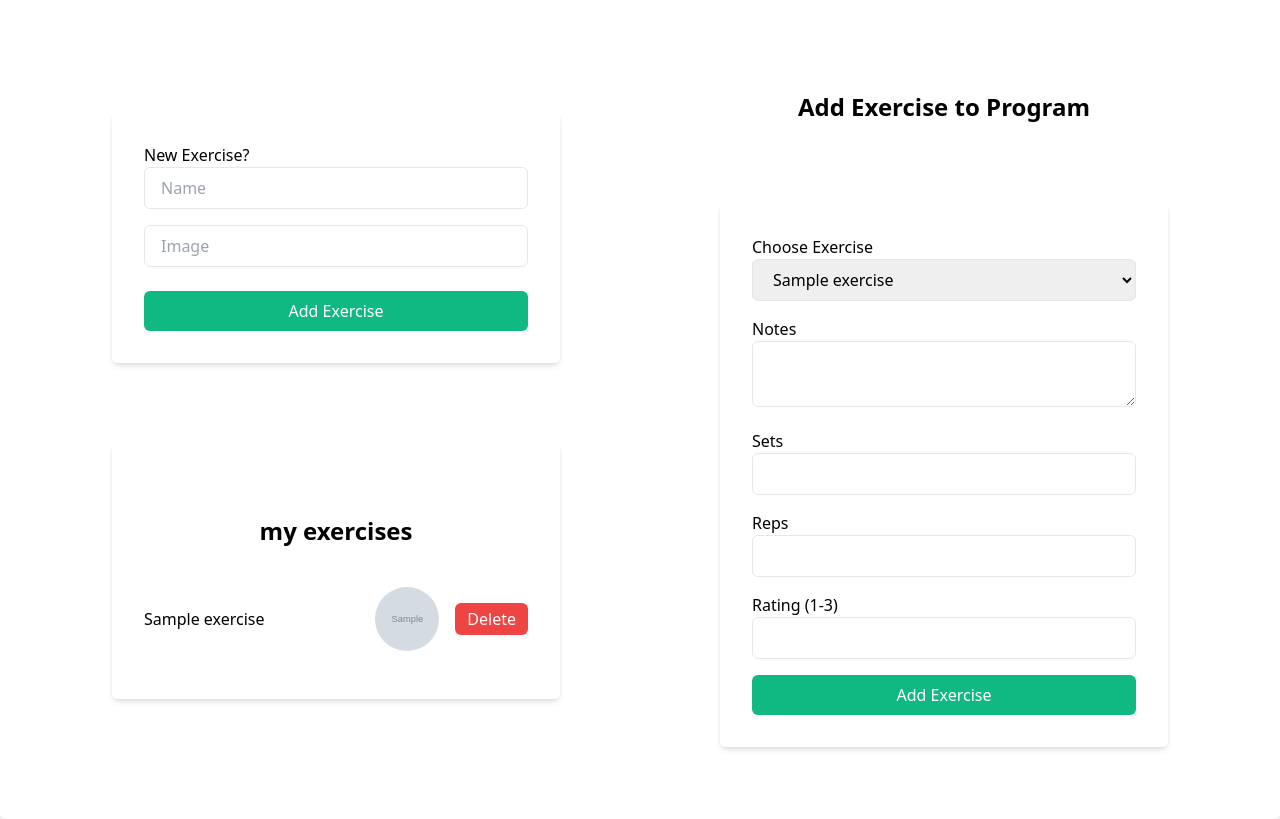
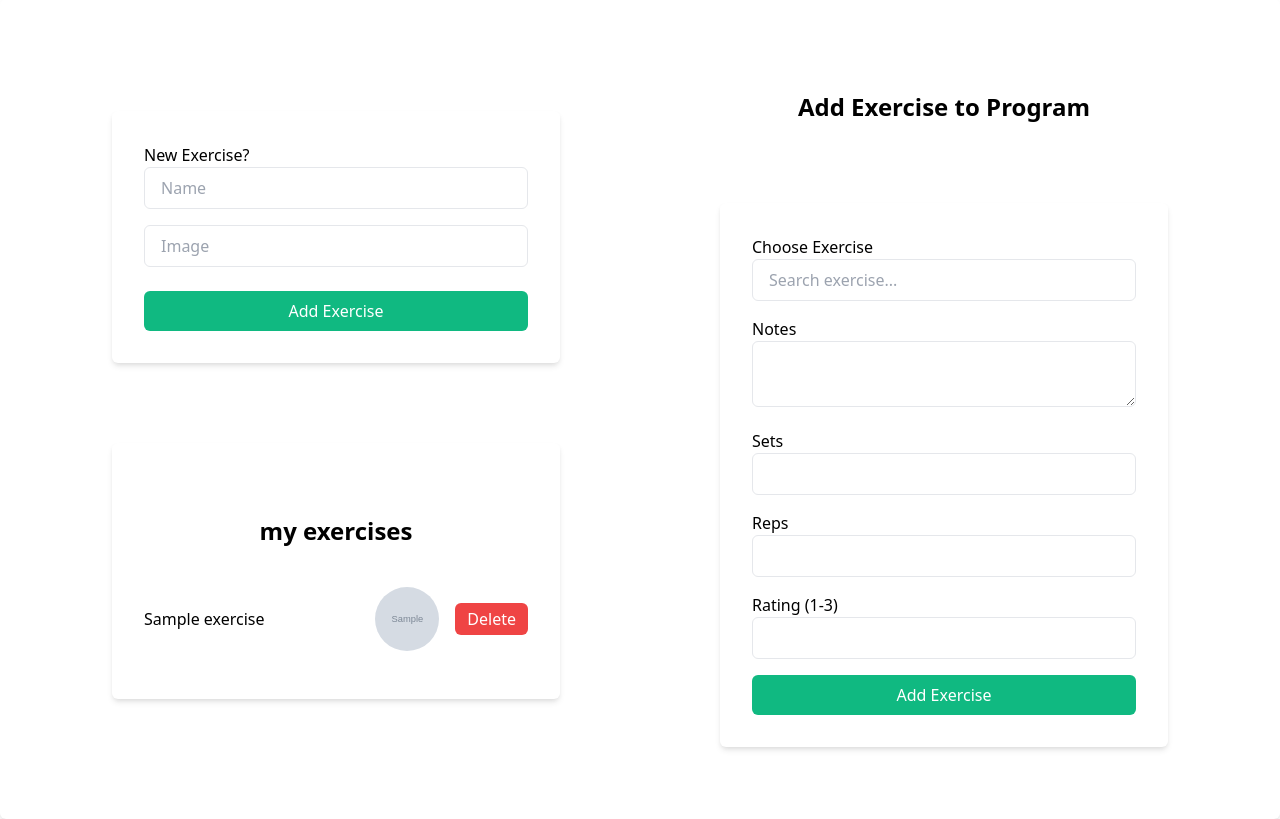
Before and after one commit to wells1989/Python-Flask-rehab_tracker, a Flask app: template templates/program_page.html in a window 1280 px wide. Shown: the part 1112-1931 px from the top of the page. Run offline with Flask 3, Linux system fonts and the light colour scheme; the template is opened without the code that fills it: most values are stand-ins (such as "Sample title", 1, 10 or a date in 2020); grey boxes marked "Sample" are stand-in pictures.

Commit message:
search first attempt

```diff
--- a/templates/program_page.html
+++ b/templates/program_page.html
@@ -125,26 +125,30 @@
                 <div class="container mx-auto bg-white p-8 rounded-md shadow-md max-w-md">
                     <h2>Choose Exercise</h2>
                     <form id="addExerciseForm" action="/details" method="post">
-                        <select name="exercise_id" class="w-full px-4 py-2 mb-4 border rounded-md">
+
+                        <!-- search dropdown -->
+                        <input type="text" id="exerciseSearch" list="exerciseList" placeholder="Search exercise..." class="w-full px-4 py-2 mb-4 border rounded-md">
+                        <datalist id="exerciseList">
                             {% for exercise in exercises %}
-                            <option value="{{ exercise.id }}">{{ exercise.name }}</option>
+                                <option value="{{ exercise.id }} - {{ exercise.name }}" data-id="{{ exercise.id }}"></option>
                             {% endfor %}
-                        </select>
+                        </datalist>
+                        <input type="hidden" required id="selectedExerciseId" name="exercise_id">
 
                         <!-- Hidden inputs for program_id (user_id added server-side) -->
                         <input type="hidden" name="program_id" value="{{ program.id }}">
 
                         <label for="notes" class="block">Notes</label>
-                        <textarea name="notes" id="notes" class="w-full px-4 py-2 mb-4 border rounded-md"></textarea>
+                        <textarea name="notes" class="w-full px-4 py-2 mb-4 border rounded-md"></textarea>
 
                         <label for="sets" class="block">Sets</label>
-                        <input type="number" name="sets" id="sets" class="w-full px-4 py-2 mb-4 border rounded-md" min="1">
+                        <input type="number" name="sets" class="w-full px-4 py-2 mb-4 border rounded-md" min="1">
 
                         <label for="reps" class="block">Reps</label>
-                        <input type="number" name="reps" id="reps" class="w-full px-4 py-2 mb-4 border rounded-md" min="1">
+                        <input type="number" name="reps" class="w-full px-4 py-2 mb-4 border rounded-md" min="1">
 
                         <label for="rating" class="block">Rating (1-3)</label>
-                        <input type="number" name="rating" id="rating" class="w-full px-4 py-2 mb-4 border rounded-md" min="1" max="3">
+                        <input type="number" name="rating" class="w-full px-4 py-2 mb-4 border rounded-md" min="1" max="3">
 
                         <input type="submit" value="Add Exercise" class="w-full bg-green-500 text-white py-2 px-4 rounded-md cursor-pointer">
                     </form>
@@ -156,8 +160,36 @@
 </div>
 
 <script>
+
+    // updating search id for the add exercise to program form?
+    const exerciseSearch = document.getElementById('exerciseSearch');
+    const selectedExerciseIdInput = document.getElementById('selectedExerciseId');
+    const datalist = document.getElementById('exerciseList');
+
+    exerciseSearch.addEventListener('change', function() {
+        const selectedOption = document.querySelector(`#exerciseList option[value="${this.value}"]`);
+        if (selectedOption) {
+            const exerciseId = selectedOption.getAttribute('data-id');
+            selectedExerciseIdInput.value = exerciseId;
+        }
+    });
+
+    // preventing exercise_form submission if invalid exercise selection
+    addExerciseForm.addEventListener('submit', function(event) {
+    if (!selectedExerciseIdInput.value) {
+        alert("Please select an exercise from the list.");
+        event.preventDefault();
+    }
+    })
+
+
+
+
+
+
+
+
     //reset_button
-
     document.querySelectorAll('.reset_button').forEach(button => {
         button.addEventListener('click', function() {
             initialValues = {
```
